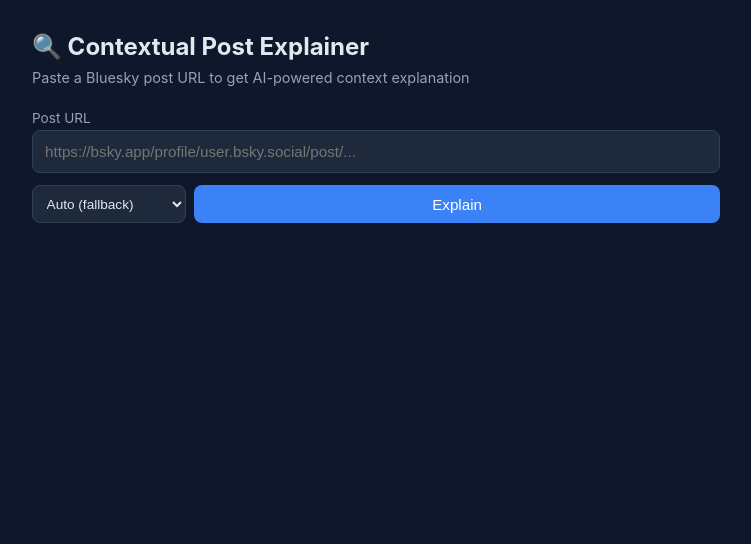
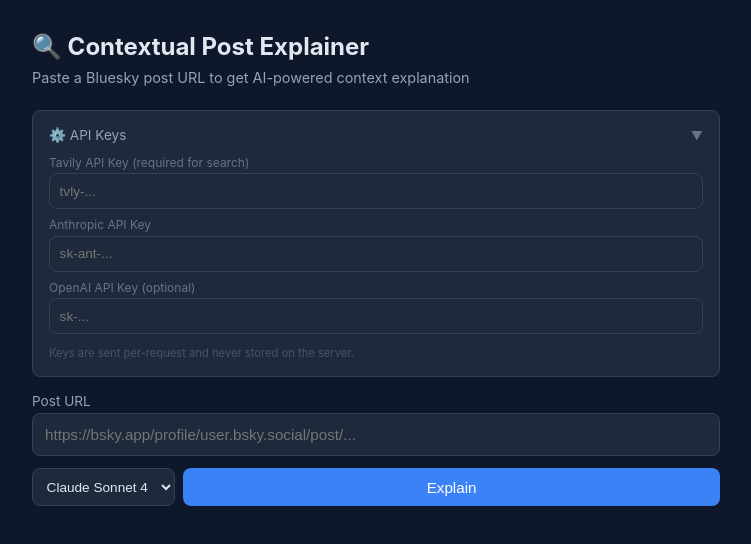
Before and after one commit to raulprocha/bluesky-post-explainer, a React (Vite) app in the folder frontend/: page / in a window 1280 px wide. Shown: the top 544 px of the page, without its empty margins (264-1015 px from the left). Built offline with nearby package versions, Linux system fonts and the light colour scheme; the HTML template or start-up script is replaced by a standard one.

Commit message:
feat: add API key input in frontend, pass keys per-request to backend

```diff
--- a/frontend/src/App.tsx
+++ b/frontend/src/App.tsx
@@ -13,6 +13,17 @@
 
 type Status = 'idle' | 'extracting' | 'searching' | 'reranking' | 'generating' | 'done' | 'error'
 
+const inputStyle: React.CSSProperties = {
+  width: '100%',
+  padding: '0.6rem',
+  borderRadius: '8px',
+  border: '1px solid #334155',
+  background: '#1e293b',
+  color: '#e2e8f0',
+  fontSize: '0.85rem',
+  marginBottom: '0.5rem',
+}
+
 export default function App() {
   const [url, setUrl] = useState('')
   const [status, setStatus] = useState<Status>('idle')
@@ -22,7 +33,13 @@
   const [bullets, setBullets] = useState<string[]>([])
   const [error, setError] = useState<string | null>(null)
   const [modelUsed, setModelUsed] = useState('')
-  const [provider, setProvider] = useState('')
+  const [provider, setProvider] = useState('anthropic/claude-sonnet-4-20250514')
+
+  // API Keys (user provides in frontend)
+  const [anthropicKey, setAnthropicKey] = useState('')
+  const [openaiKey, setOpenaiKey] = useState('')
+  const [tavilyKey, setTavilyKey] = useState('')
+  const [showSettings, setShowSettings] = useState(true)
 
   const handleSubmit = useCallback(async (e: React.FormEvent) => {
     e.preventDefault()
@@ -41,7 +58,15 @@
       const response = await fetch('/api/explain', {
         method: 'POST',
         headers: { 'Content-Type': 'application/json' },
-        body: JSON.stringify({ url: url.trim(), provider: provider || null }),
+        body: JSON.stringify({
+          url: url.trim(),
+          provider: provider || null,
+          api_keys: {
+            anthropic: anthropicKey || null,
+            openai: openaiKey || null,
+            tavily: tavilyKey || null,
+          },
+        }),
       })
 
       if (!response.ok) {
@@ -98,7 +123,7 @@
       setStatus('error')
       setError(err instanceof Error ? err.message : 'Unknown error')
     }
-  }, [url, provider])
+  }, [url, provider, anthropicKey, openaiKey, tavilyKey])
 
   const isLoading = !['idle', 'done', 'error'].includes(status)
 
@@ -110,6 +135,57 @@
       <p style={{ color: '#94a3b8', marginBottom: '1.5rem', fontSize: '0.9rem' }}>
         Paste a Bluesky post URL to get AI-powered context explanation
       </p>
+
+      {/* API Keys Section */}
+      <div style={{ marginBottom: '1rem', padding: '1rem', background: '#1e293b', borderRadius: '8px', border: '1px solid #334155' }}>
+        <div
+          style={{ display: 'flex', justifyContent: 'space-between', alignItems: 'center', cursor: 'pointer' }}
+          onClick={() => setShowSettings(!showSettings)}
+        >
+          <span style={{ fontSize: '0.85rem', color: '#94a3b8' }}>⚙️ API Keys</span>
+          <span style={{ fontSize: '0.75rem', color: '#64748b' }}>{showSettings ? '▼' : '▶'}</span>
+        </div>
+        {showSettings && (
+          <div style={{ marginTop: '0.75rem' }}>
+            <label htmlFor="tavily-key" style={{ display: 'block', fontSize: '0.75rem', color: '#64748b', marginBottom: '0.2rem' }}>
+              Tavily API Key (required for search)
+            </label>
+            <input
+              id="tavily-key"
+              type="password"
+              value={tavilyKey}
+              onChange={e => setTavilyKey(e.target.value)}
+              placeholder="tvly-..."
+              style={inputStyle}
+            />
+            <label htmlFor="anthropic-key" style={{ display: 'block', fontSize: '0.75rem', color: '#64748b', marginBottom: '0.2rem' }}>
+              Anthropic API Key
+            </label>
+            <input
+              id="anthropic-key"
+              type="password"
+              value={anthropicKey}
+              onChange={e => setAnthropicKey(e.target.value)}
+              placeholder="sk-ant-..."
+              style={inputStyle}
+            />
+            <label htmlFor="openai-key" style={{ display: 'block', fontSize: '0.75rem', color: '#64748b', marginBottom: '0.2rem' }}>
+              OpenAI API Key (optional)
+            </label>
+            <input
+              id="openai-key"
+              type="password"
+              value={openaiKey}
+              onChange={e => setOpenaiKey(e.target.value)}
+              placeholder="sk-..."
+              style={inputStyle}
+            />
+            <p style={{ fontSize: '0.7rem', color: '#475569', margin: '0.25rem 0 0 0' }}>
+              Keys are sent per-request and never stored on the server.
+            </p>
+          </div>
+        )}
+      </div>
 
       <form onSubmit={handleSubmit} style={{ marginBottom: '1.5rem' }}>
         <label htmlFor="post-url" style={{ display: 'block', marginBottom: '0.25rem', fontSize: '0.85rem', color: '#94a3b8' }}>
@@ -134,9 +210,6 @@
           }}
         />
         <div style={{ display: 'flex', gap: '0.5rem' }}>
-          <label htmlFor="provider-select" className="sr-only" style={{ position: 'absolute', width: '1px', height: '1px', overflow: 'hidden', clip: 'rect(0,0,0,0)' }}>
-            LLM Provider
-          </label>
           <select
             id="provider-select"
             value={provider}
@@ -152,9 +225,8 @@
               fontSize: '0.85rem',
             }}
           >
-            <option value="">Auto (fallback)</option>
-            <option value="claude-3-5-sonnet-20241022">Claude 3.5 Sonnet</option>
-            <option value="gpt-4o">GPT-4o</option>
+            <option value="anthropic/claude-sonnet-4-20250514">Claude Sonnet 4</option>
+            <option value="openai/gpt-4o">GPT-4o</option>
             <option value="gemini/gemini-1.5-pro">Gemini 1.5 Pro</option>
           </select>
           <button
```
Also changed, not shown: 1 other file (tests, documents, lock files or other folders).
